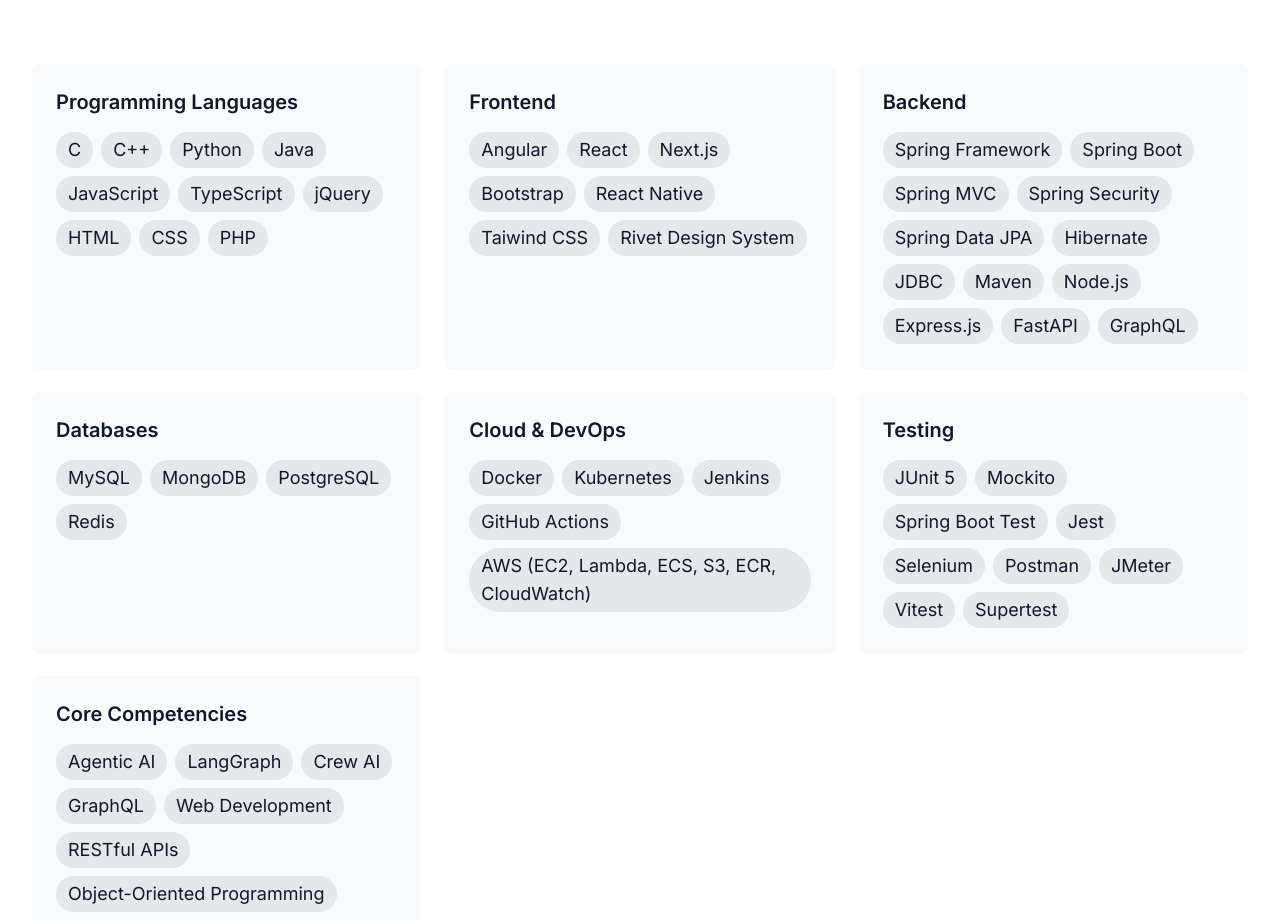
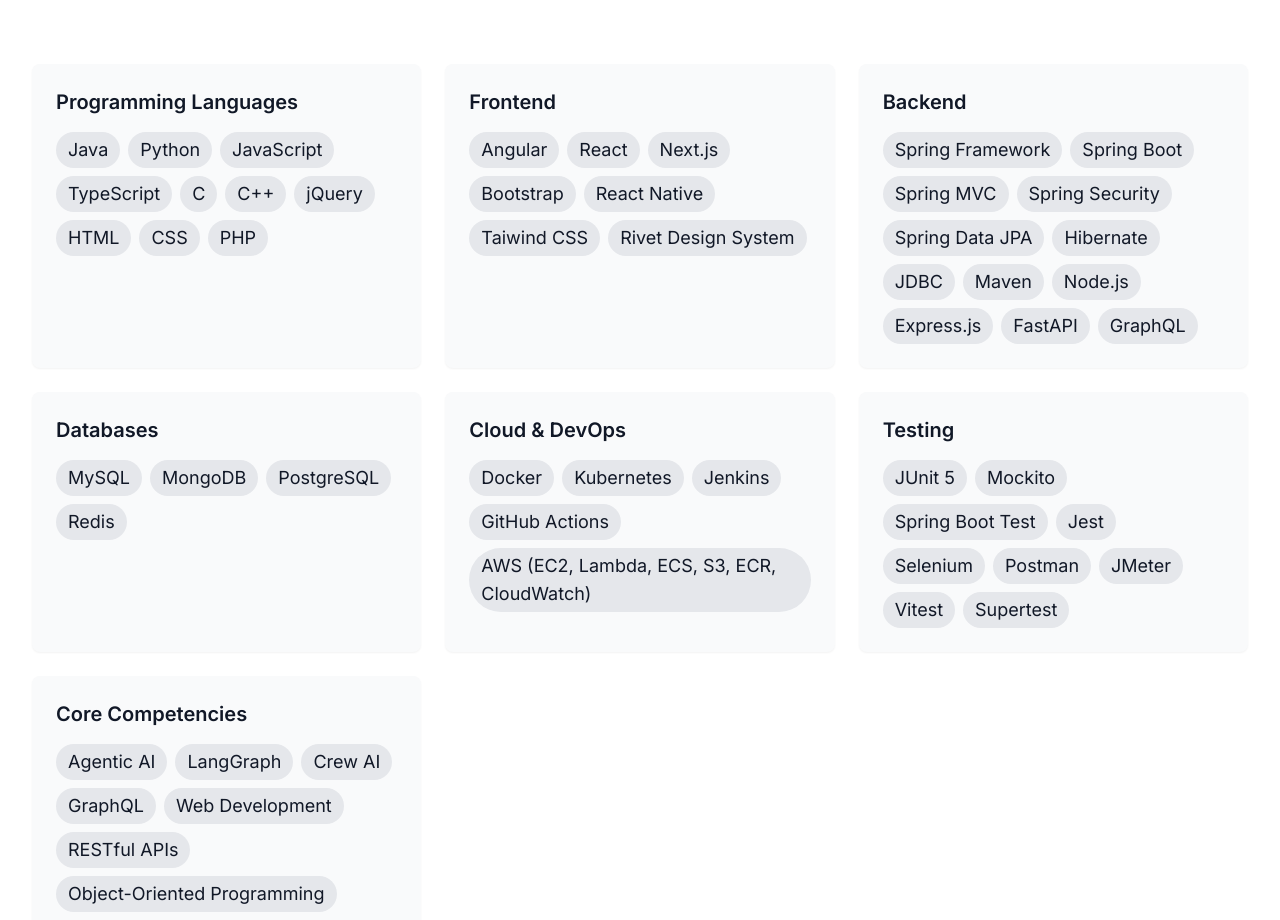
Before and after one commit to maheswar09/Maheswar-Portfolio, a React (Vite) app: page / in a window 1280 px wide. Shown: the part 960-1880 px from the top of the page. Built offline with nearby package versions, Linux system fonts and the light colour scheme.

Commit message:
Chnaged order

```diff
--- a/src/data/skillsData.ts
+++ b/src/data/skillsData.ts
@@ -7,12 +7,12 @@
   {
     name: "Programming Languages",
     keywords: [
+      "Java",
+      "Python",
+      "JavaScript",
+      "TypeScript",
       "C",
       "C++",
-      "Python",
-      "Java",
-      "JavaScript",
-      "TypeScript",
       "jQuery",
       "HTML",
       "CSS",
```
